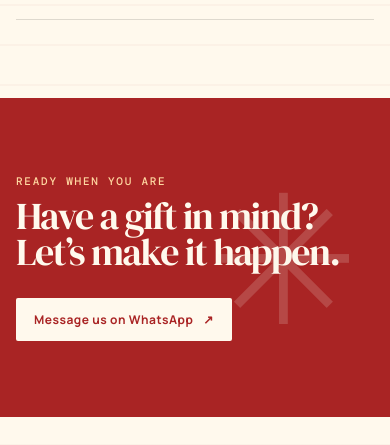
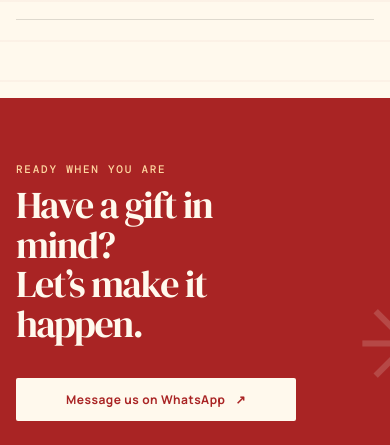
Before and after one commit to SukonyaPhukan92/Creative_Craft, a plain HTML site: page index.html in a window 390 px wide. Shown: the part 3415-3860 px from the top of the page. Drawn offline with nearby package versions, Linux system fonts and the light colour scheme.

Commit message:
Update WhatsApp order number

```diff
--- a/index.html
+++ b/index.html
@@ -124,7 +124,7 @@
 
     .order-band { position: relative; overflow: hidden; background: var(--rust); color: var(--paper); padding: 76px 0; }
     .order-band::after { content: "✳"; position: absolute; right: 8%; top: 35%; color: rgba(244,238,230,.18); font-size: 180px; line-height: .5; }
-    .order-inner { display: flex; align-items: center; justify-content: space-between; gap: 35px; }
+    .order-inner { position: relative; z-index: 1; display: flex; align-items: center; justify-content: space-between; gap: 35px; }
     .order-band h2 { max-width: 650px; }
     .order-band .eyebrow { color: #ffd8a1; }
     .button-light { position: relative; z-index: 1; color: var(--rust); background: var(--paper); white-space: nowrap; }
@@ -159,8 +159,11 @@
       .story-copy { margin-top: 30px; }
       .custom { display: block; }
       .steps { margin-top: 46px; }
+      .order-band { padding: 64px 0 72px; }
       .order-inner { display: block; }
-      .order-inner .button { margin-top: 28px; }
+      .order-band h2 { max-width: 12ch; line-height: 1.04; }
+      .order-inner .button { width: 100%; max-width: 280px; margin-top: 34px; }
+      .order-band::after { right: -18%; top: 54%; font-size: 125px; }
       .footer-top, .footer-bottom { display: block; }
       .socials { margin-top: 22px; }
       .footer-bottom p + p { margin-top: 10px; }
@@ -247,7 +250,7 @@
 
   <script>
     // Replace this sample number with the studio's WhatsApp number, country code included.
-    const whatsappNumber = "919876543210";
+    const whatsappNumber = "918638864691";
     const whatsappBase = `https://wa.me/${whatsappNumber}`;
     const defaultMessage = "Hi Creative Craft! I would love to place an order. Can you share your current catalogue and details?";
     const whatsappLink = document.querySelector("#whatsapp-link");
```
